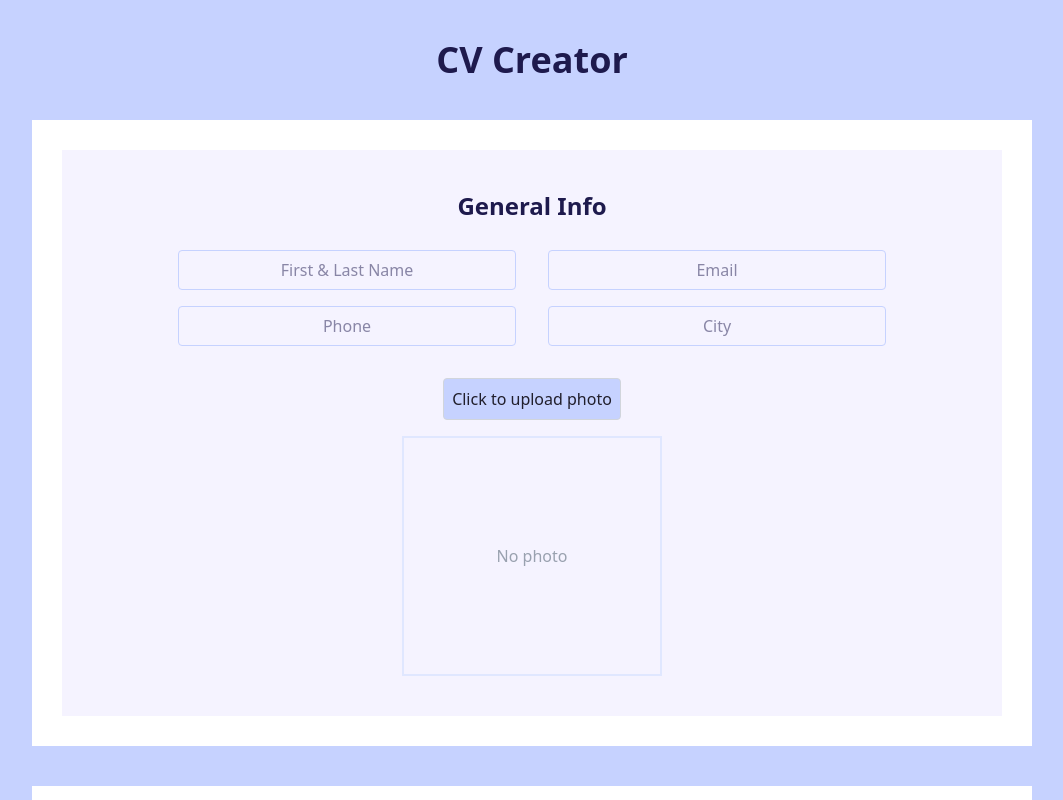
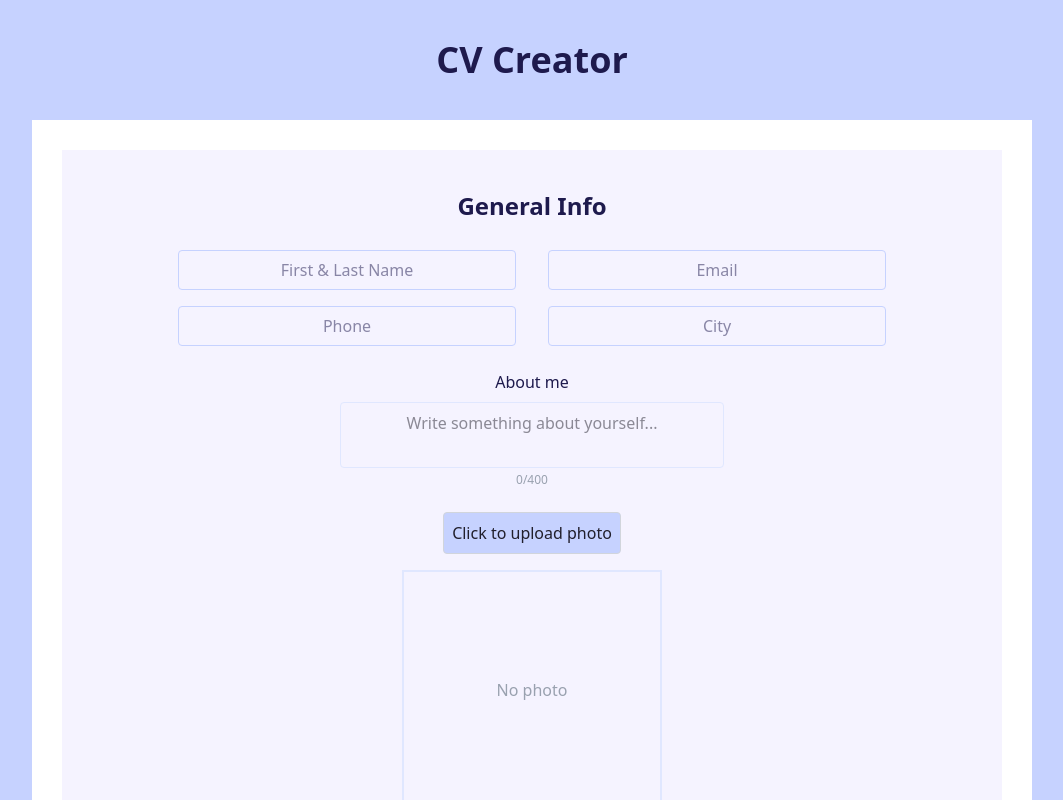
Before and after one commit to an0abi/cv-application-project, a React (Vite) app: page / in a window 1280 px wide. Shown: the top 800 px of the page, without its empty margins (108-1171 px from the left). Built offline with nearby package versions, Linux system fonts and the light colour scheme.

Commit message:
about me section v2

```diff
--- a/src/container/GeneralInfo.tsx
+++ b/src/container/GeneralInfo.tsx
@@ -17,6 +17,9 @@ const GeneralInfo: React.FC = () => {
   const dragStart = useRef<{ x: number; y: number }>({ x: 0, y: 0 });
   const imgStart = useRef<{ x: number; y: number }>({ x: 0, y: 0 });
   const [imgSize, setImgSize] = useState<{ width: number; height: number }>({ width: 0, height: 0 });
+
+  const [about, setAbout] = useState<string>("");
+  const aboutRef = useRef<HTMLTextAreaElement>(null);
 
   const handlePhotoChange = (e: React.ChangeEvent<HTMLInputElement>) => {
     if (e.target.files && e.target.files[0]) {
@@ -52,6 +55,15 @@ const GeneralInfo: React.FC = () => {
       }
     } else {
       setPhoneError("Phone number must be in the format: 000-000-000");
+    }
+  };
+
+  const handleAboutChange = (e: React.ChangeEvent<HTMLTextAreaElement>) => {
+    const value = e.target.value.slice(0, 400);
+    setAbout(value);
+    if (aboutRef.current) {
+      aboutRef.current.style.height = "auto";
+      aboutRef.current.style.height = aboutRef.current.scrollHeight + "px";
     }
   };
 
@@ -143,7 +155,22 @@ const GeneralInfo: React.FC = () => {
           <InputField type="city" name="city" placeholder="City" />
         </label>
       </div>
-      <div></div>
+      <div className="flex flex-col items-center w-full">
+        <label className="w-full flex flex-col items-center p-2">
+          <span className="text-indigo-950 font-medium mb-2 text-center">About me</span>
+          <textarea
+            ref={aboutRef}
+            value={about}
+            onChange={handleAboutChange}
+            maxLength={400}
+            rows={2}
+            placeholder="Write something about yourself..."
+            className="resize-none w-96 min-h-[48px] max-h-60 p-2 border border-indigo-100 rounded text-center hover:border-indigo-300 focus:outline-none"
+            style={{ overflow: "hidden" }}
+          />
+          <span className="text-xs text-gray-400 mt-1">{about.length}/400</span>
+        </label>
+      </div>
       <input
         type="file"
         id="file_input"
```
